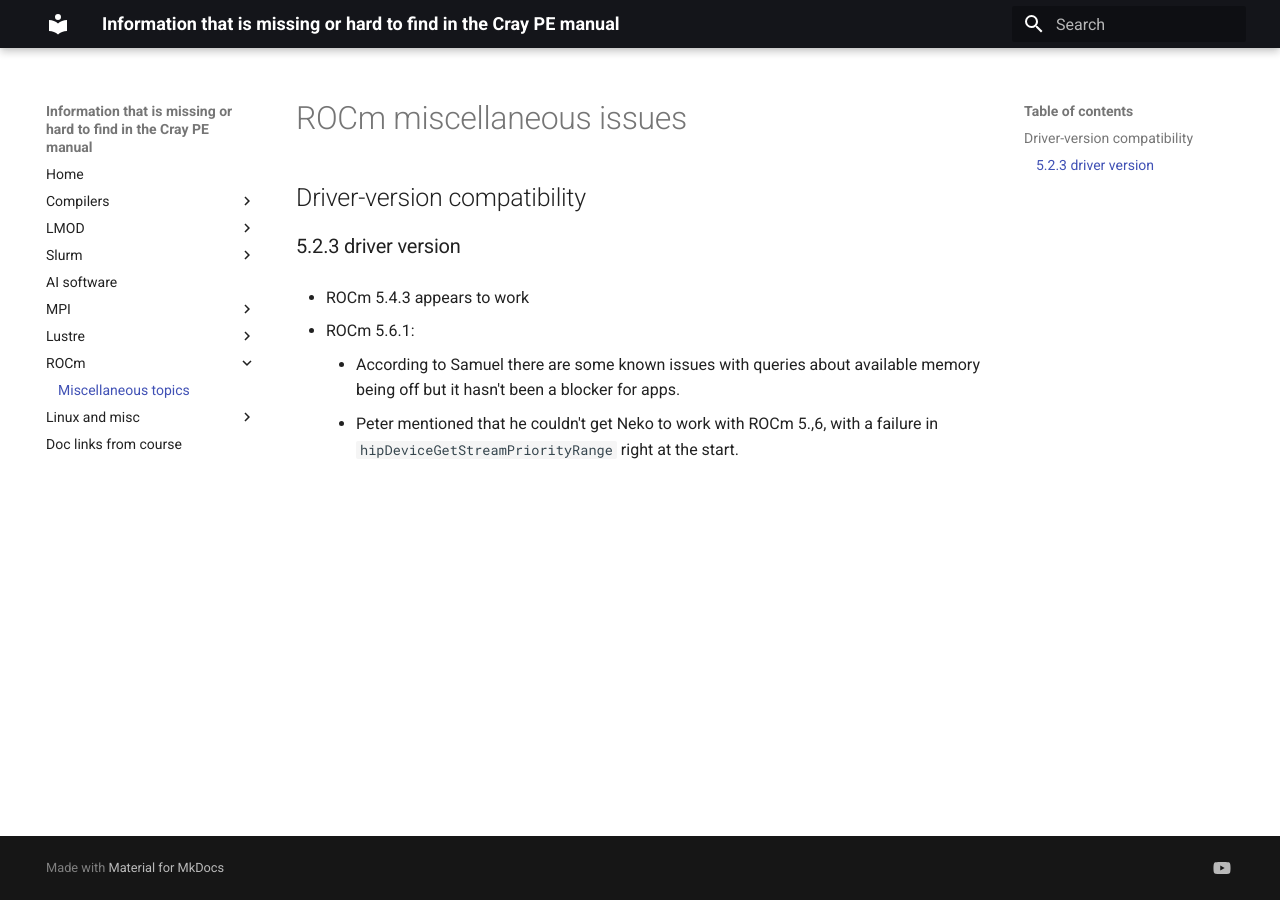
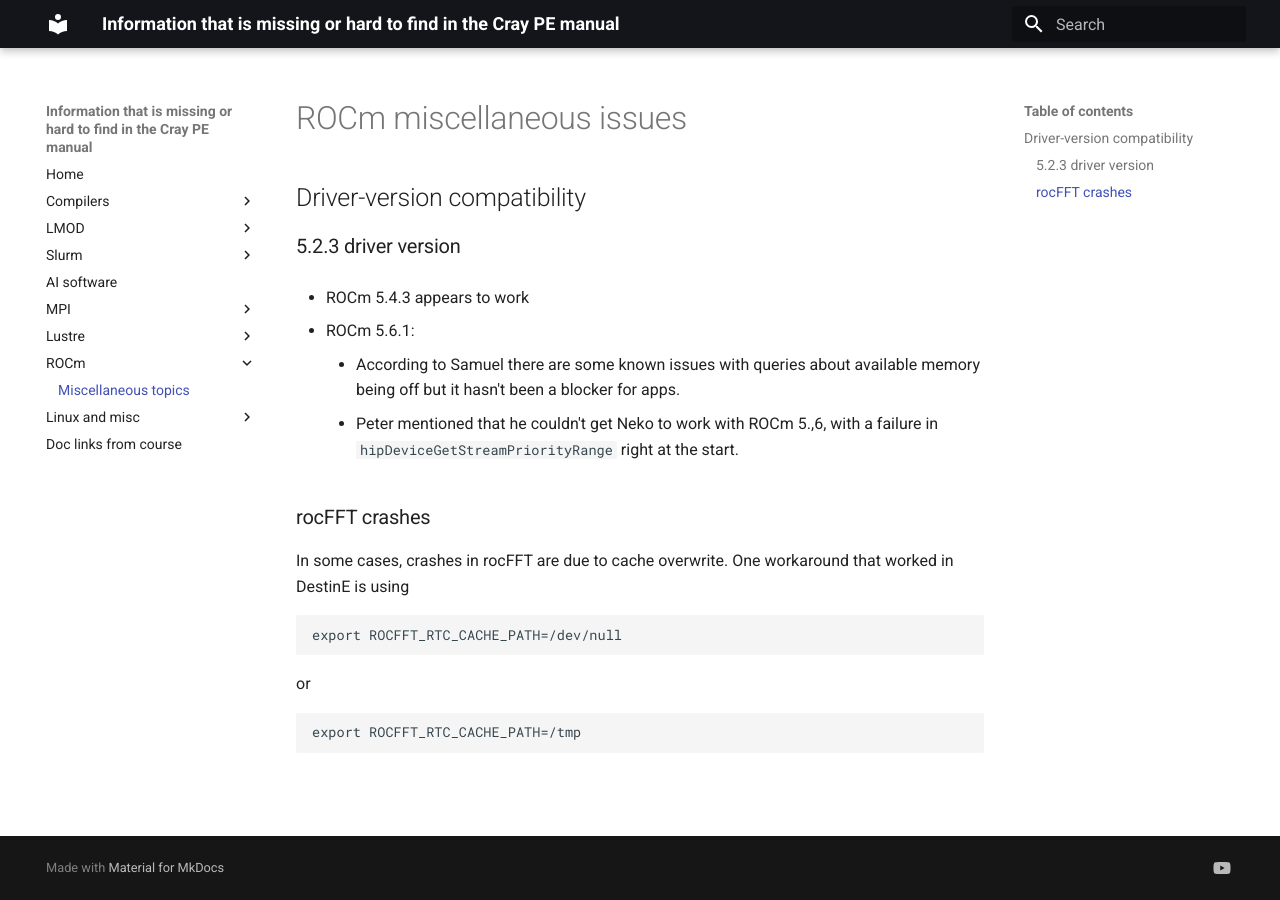
Before and after one commit to klust/LUMI-tips-and-tricks, an MkDocs documentation site: the page built from docs/07_ROCm/07_99_misc.md, in a window 1280 px wide. Built offline with MkDocs 1.6.1 and Material for MkDocs 9.7.7, drawn with Linux system fonts in a browser that asks for light colours.

Commit message:
Minor additions.

````diff
--- a/docs/07_ROCm/07_99_misc.md
+++ b/docs/07_ROCm/07_99_misc.md
@@ -17,3 +17,21 @@
 <!-- Sources:
 -   LUMI ticket 3384
 -->
+
+
+### rocFFT crashes
+
+In some cases, crashes in rocFFT are due to cache overwrite. One workaround that worked in DestinE is
+using
+```
+export ROCFFT_RTC_CACHE_PATH=/dev/null
+```
+or
+```
+export ROCFFT_RTC_CACHE_PATH=/tmp
+```
+
+
+<!-- Sources:
+-   LUMI ticket 3817
+-->
````
Also changed, not shown: docs/01_Compilers/01_99_misc.md (+7 -0 lines).
